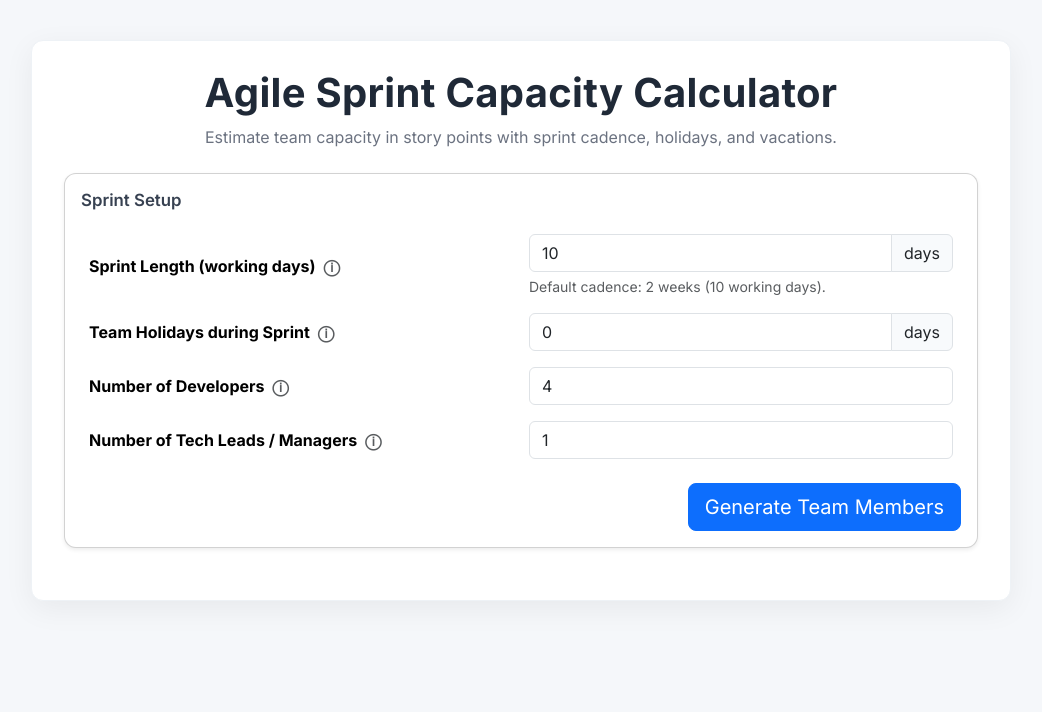
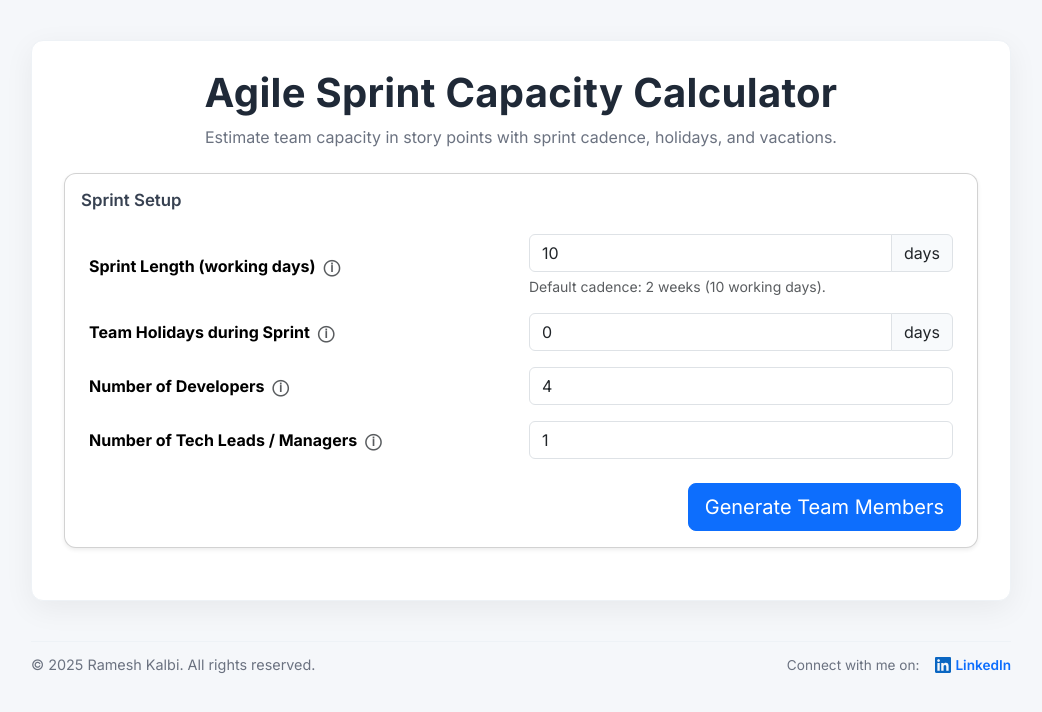
Before and after one commit to rkalbi/scrum-team-capacity-calculator, a plain HTML site: page index.html in a window 1280 px wide. Shown: the whole page, without its empty margins (119-1161 px from the left). Drawn offline with nearby package versions, Linux system fonts and the light colour scheme; a small style sheet from the web is missing.

Commit message:
fix: Minor Changes
* Option to connect.

```diff
--- a/index.html
+++ b/index.html
@@ -62,6 +62,8 @@
     }
     .chips { display: flex; flex-wrap: wrap; gap: 8px; margin-bottom: 8px; }
     .chip { background-color: #f3f4f6; border: 1px solid #e5e7eb; color: #374151; border-radius: 9999px; padding: 6px 10px; font-size: 0.875rem; }
+    .app-footer { margin: 28px auto 0; max-width: 980px; padding-top: 12px; border-top: 1px solid #eef2f6; color: #6b7280; font-size: 0.9rem; display: flex; justify-content: space-between; align-items: center; gap: 10px; }
+    .app-footer .right { font-size: 0.85rem; }
   </style>
 </head>
 <body>
@@ -146,6 +148,19 @@
 
     <!-- Results -->
     <div id="results" class="mt-4 d-none" role="region" aria-live="polite"></div>
+  </div>
+
+  <div class="app-footer" role="contentinfo" aria-label="Footer">
+    <div>
+      © <span id="currentYearFooter"></span> <span id="ownerNameFooter">Your Name</span>. All rights reserved.
+    </div>
+    <div class="right d-flex align-items-center gap-3">
+      <span>Connect with me on:</span>
+      <a href="https://www.linkedin.com/in/rameshkalbi/" target="_blank" rel="noopener" class="text-decoration-none d-inline-flex align-items-center gap-1">
+        <svg xmlns="http://www.w3.org/2000/svg" width="16" height="16" viewBox="0 0 24 24" fill="#0a66c2" aria-hidden="true"><path d="M20.447 20.452h-3.554v-5.569c0-1.328-.027-3.037-1.852-3.037-1.853 0-2.136 1.447-2.136 2.945v5.661H9.351V9h3.414v1.561h.049c.476-.9 1.637-1.852 3.368-1.852 3.601 0 4.267 2.37 4.267 5.455v6.288zM5.337 7.433c-1.144 0-2.069-.928-2.069-2.073 0-1.147.925-2.073 2.069-2.073 1.144 0 2.069.926 2.069 2.073 0 1.145-.925 2.073-2.069 2.073zM7.119 20.452H3.554V9h3.565v11.452zM22.225 0H1.771C.792 0 0 .774 0 1.729v20.542C0 23.226.792 24 1.771 24h20.451C23.2 24 24 23.226 24 22.271V1.729C24 .774 23.2 0 22.225 0z"/></svg>
+        <span class="fw-semibold">LinkedIn</span>
+      </a>
+    </div>
   </div>
 
   <!-- Bootstrap JS (optional, only needed for some components) -->
@@ -344,6 +359,13 @@
     });
     // Initialize tooltips on initial load
     enableTooltips(document);
+    // Footer owner + year
+    const OWNER_NAME = 'Ramesh Kalbi';
+    const year = new Date().getFullYear();
+    const footerYearEl = document.getElementById('currentYearFooter');
+    const ownerFooterEl = document.getElementById('ownerNameFooter');
+    if (footerYearEl) footerYearEl.textContent = year;
+    if (ownerFooterEl) ownerFooterEl.textContent = OWNER_NAME;
   </script>
 </body>
 </html>
```
